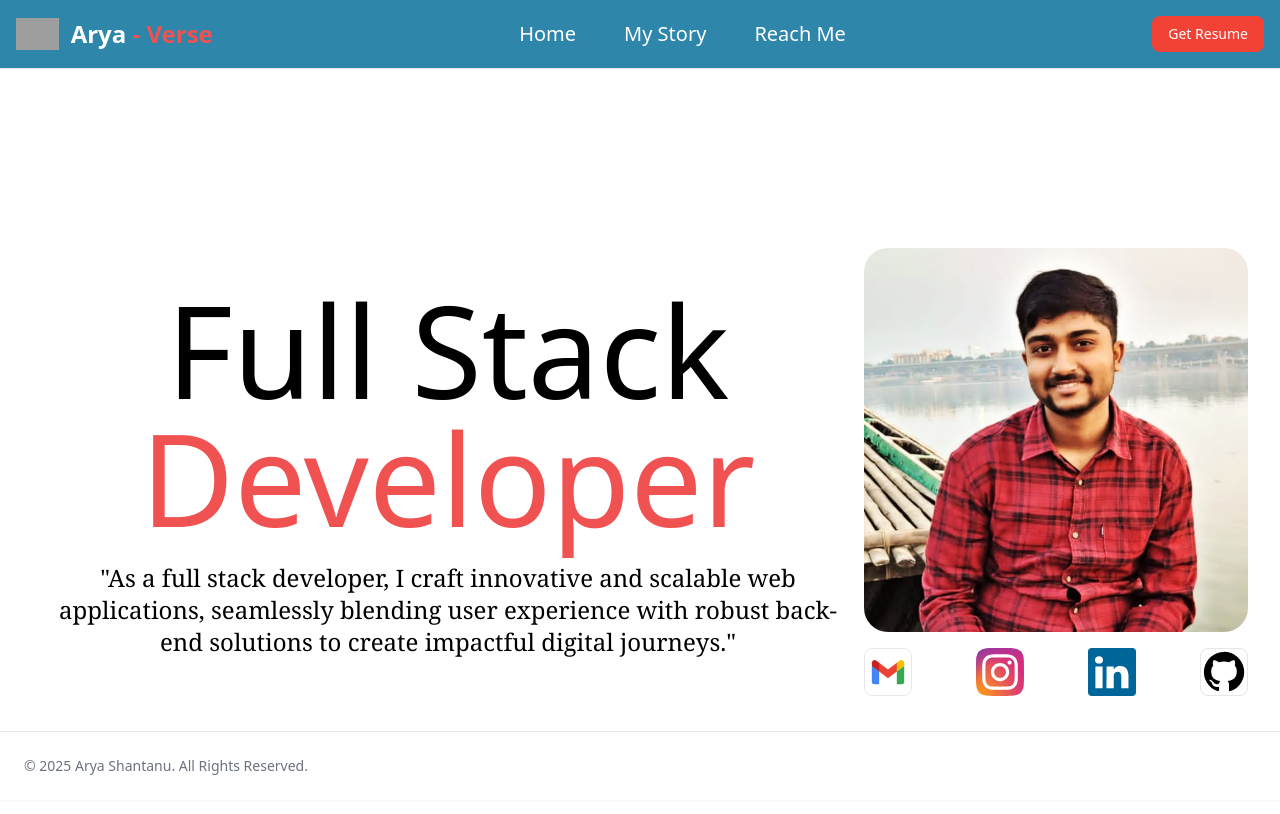
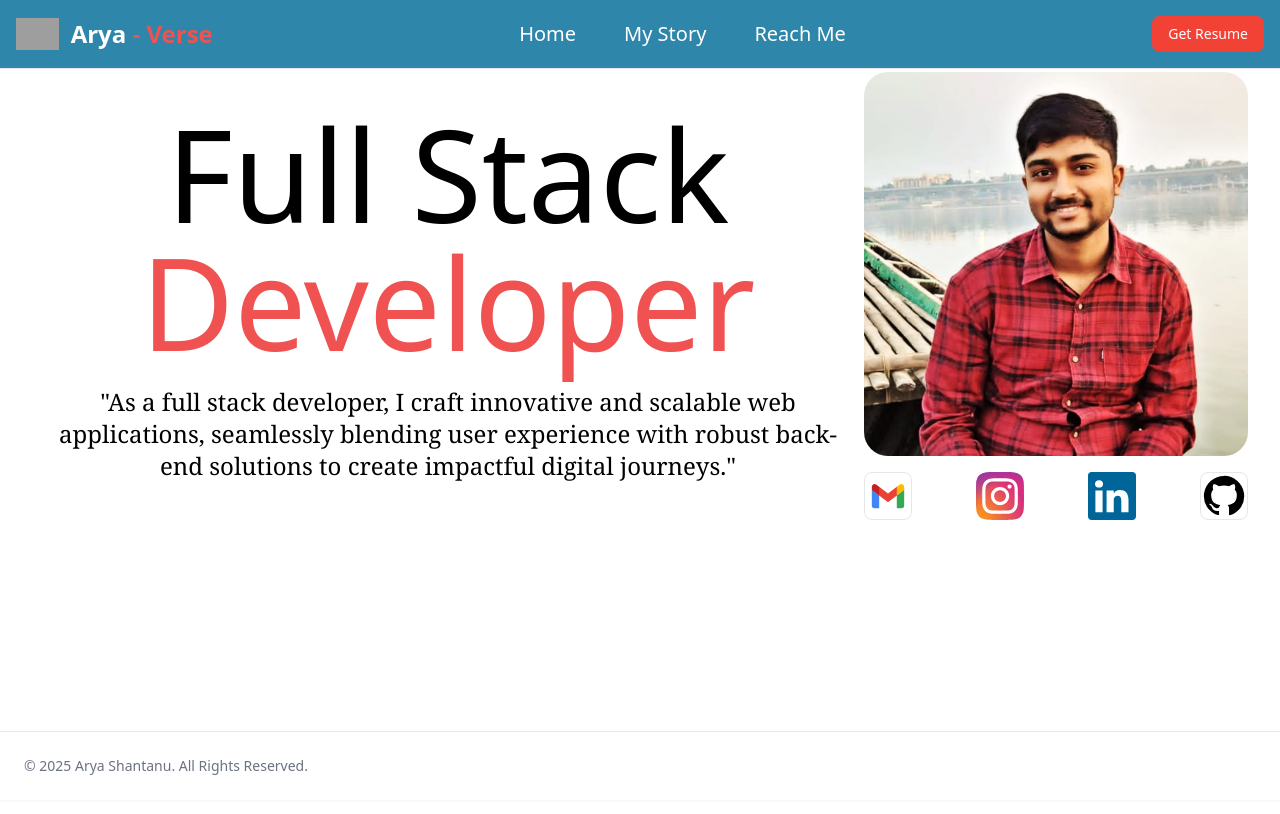
Before and after one commit to aryashantanu405/portfolio, a React (Vite) app in the folder frontend/: page / in a window 1280 px wide. Shown: the top 814 px of the page. Built offline with nearby package versions, Linux system fonts and the light colour scheme; grey boxes are pictures that could not be loaded.

Commit message:
modified:   frontend/src/components/Header.jsx 	modified:   frontend/src/pages/Home.jsx

```diff
--- a/frontend/src/components/Header.jsx
+++ b/frontend/src/components/Header.jsx
@@ -20,7 +20,8 @@ const Header = () => {
         </svg>
     </button>
   </div>
-  <div class="bg-header_bg items-center justify-between hidden w-full md:flex md:w-auto md:order-1" id="navbar-sticky">
+  <div class="bg-header_bg items-center justify-between hidden w-full
+  p-3 sm:p-1 md:flex md:w-auto md:order-1" id="navbar-sticky">
     <ul class="flex flex-col p-4 md:p-0 mt-4 text-white text-xl font-medium border border-gray-100 rounded-lg
     md:space-x-12 rtl:space-x-reverse md:flex-row md:mt-0 md:border-0
      dark:bg-gray-800 md:dark:bg-gray-900 dark:border-gray-700">
--- a/frontend/src/pages/Home.jsx
+++ b/frontend/src/pages/Home.jsx
@@ -7,9 +7,9 @@ import github from '../assets/github.svg'
 
 const  Home = () => {
   return (
-<div className='mt-10 mb-14 flex justify-between bg-white h-screen items-center flex-col lg:flex-row'>
+<div className='mt-10 mb-14 flex justify-between bg-white h-full items-center flex-col lg:flex-row'>
   <div className='p-4 flex flex-col align items-center'>
-    <h1 className='text-8xl md:text-9xl sm:text-8xl'>Full Stack<br/><span className='text-red-500'>Developer</span> </h1>
+    <h1 className='text-8xl md:text-9xl sm:text-7xl'>Full Stack<br/><span className='text-red-500'>Developer</span> </h1>
     <p className='mt-5 text-xl md:text-3xl
     sm:text-2xl font-serif lg:text-2xl'>"As a full stack developer, I craft innovative and scalable web applications, seamlessly blending user experience with robust back-end solutions to create impactful digital journeys."</p>
   </div>
```
